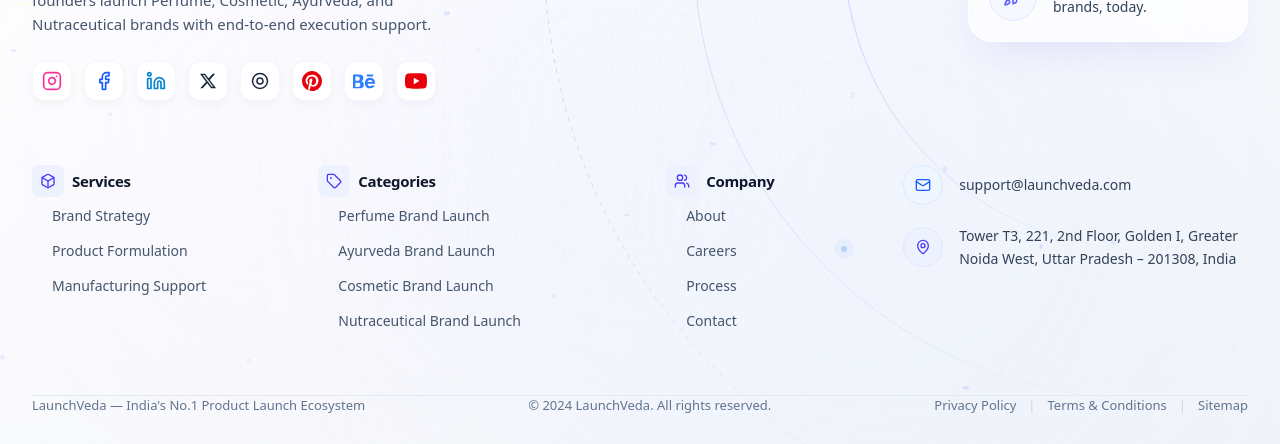
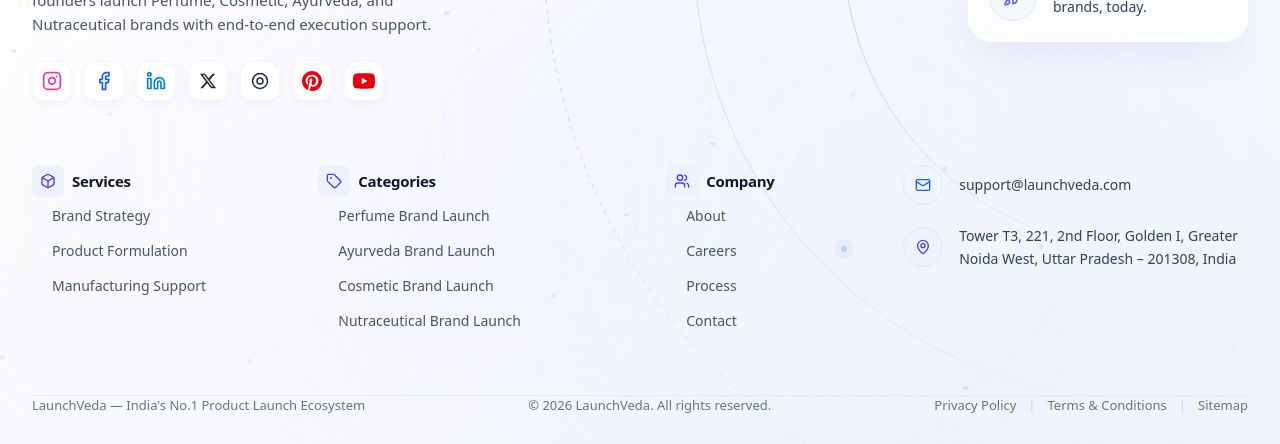
Before and after one commit to prakash9643/LaunchVeda, a Next.js app: page /blog in a window 1280 px wide. Shown: the part 1605-2049 px from the top of the page. Built offline with nearby package versions, Linux system fonts and the light colour scheme.

Commit message:
Social media link and Address map updated

```diff
--- a/src/components/layout/LaunchFooterSection.tsx
+++ b/src/components/layout/LaunchFooterSection.tsx
@@ -261,7 +261,7 @@
 
 						<div className="grid grid-cols-4 gap-3 w-fit sm:flex sm:items-center sm:flex-wrap">
 							<SocialIcon
-								href="https://www.instagram.com/launchveda.in/"
+								href="https://www.instagram.com/launchveda"
 								ariaLabel="LaunchVeda Instagram"
 							>
 								<svg
@@ -386,7 +386,7 @@
 									<path d="M12.017 0C5.396 0 .029 5.367.029 11.987c0 5.079 3.158 9.417 7.618 11.162-.105-.949-.199-2.403.041-3.439.219-.937 1.406-5.957 1.406-5.957s-.359-.72-.359-1.781c0-1.663.967-2.911 2.168-2.911 1.024 0 1.518.769 1.518 1.688 0 1.029-.653 2.567-.992 3.992-.285 1.193.6 2.165 1.775 2.165 2.128 0 3.768-2.245 3.768-5.487 0-2.861-2.063-4.869-5.008-4.869-3.41 0-5.409 2.562-5.409 5.199 0 1.033.394 2.143.889 2.741.099.12.112.225.085.345-.09.375-.293 1.199-.334 1.363-.053.225-.172.271-.401.165-1.495-.69-2.433-2.878-2.433-4.646 0-3.776 2.748-7.252 7.951-7.252 4.158 0 7.392 2.967 7.392 6.923 0 4.135-2.607 7.462-6.233 7.462-1.214 0-2.354-.629-2.758-1.379l-.749 2.848c-.269 1.045-1.004 2.352-1.498 3.146 1.123.345 2.306.535 3.55.535 6.607 0 11.985-5.365 11.985-11.987C23.97 5.367 18.624 0 12.017 0z" />
 								</svg>
 							</SocialIcon>
-							<SocialIcon
+							{/* <SocialIcon
 								href="https://www.behance.net/launchveda"
 								ariaLabel="LaunchVeda Behance"
 							>
@@ -399,7 +399,7 @@
 								>
 									<path d="M22 7h-7v-2h7v2zm1.726 10c-.442 1.297-2.029 3-5.101 3-3.074 0-5.564-1.729-5.564-5.675 0-3.91 2.325-5.92 5.466-5.92 3.082 0 4.964 1.782 5.375 4.426.078.506.109 1.188.095 2.14h-8.027c.13 3.211 3.483 3.312 4.588 2.029h3.168zm-7.686-4h4.965c-.105-1.547-1.136-2.219-2.477-2.219-1.466 0-2.277.768-2.488 2.219zm-9.574 6.988h-6.466v-15.144h6.616c2.596 0 4.714.877 4.714 3.96 0 1.954-1.196 3.018-2.257 3.424 1.341.258 2.766 1.455 2.766 3.864 0 3.327-2.463 3.896-5.373 3.896zm-3.864-12.784v4.44h2.511c1.233 0 2.18-.328 2.18-2.203 0-1.733-.949-2.237-2.145-2.237h-2.546zm0 6.64v4.619h2.898c1.554 0 2.502-.456 2.502-2.33 0-2.03-1.04-2.289-2.585-2.289h-2.815z" />
 								</svg>
-							</SocialIcon>
+							</SocialIcon> */}
 							<SocialIcon
 								href="https://www.youtube.com/@LaunchVeda"
 								ariaLabel="LaunchVeda YouTube"
@@ -576,7 +576,7 @@
 									<MapPin className="w-4 h-4" />
 								</div>
 								<a
-									href="https://maps.app.goo.gl/GHhdqJZHcLLQa3R37"
+									href="https://maps.app.goo.gl/nMU5vHVqF1EPAZXU8"
 									target="_blank"
 									rel="noopener noreferrer"
 									className="text-slate-700 font-medium text-[14px] leading-relaxed hover:text-indigo-600 transition-colors"
@@ -601,7 +601,7 @@
 					</p>
 
 					<p className="text-slate-500 font-medium text-[13px]">
-						© 2024 LaunchVeda. All rights reserved.
+						© 2026 LaunchVeda. All rights reserved.
 					</p>
 
 					<div className="flex flex-wrap items-center justify-center gap-y-2 gap-x-3 text-[13px] text-slate-500 font-medium md:justify-end">
```
Also changed, not shown: 1 other file (tests, documents, lock files or other folders).
